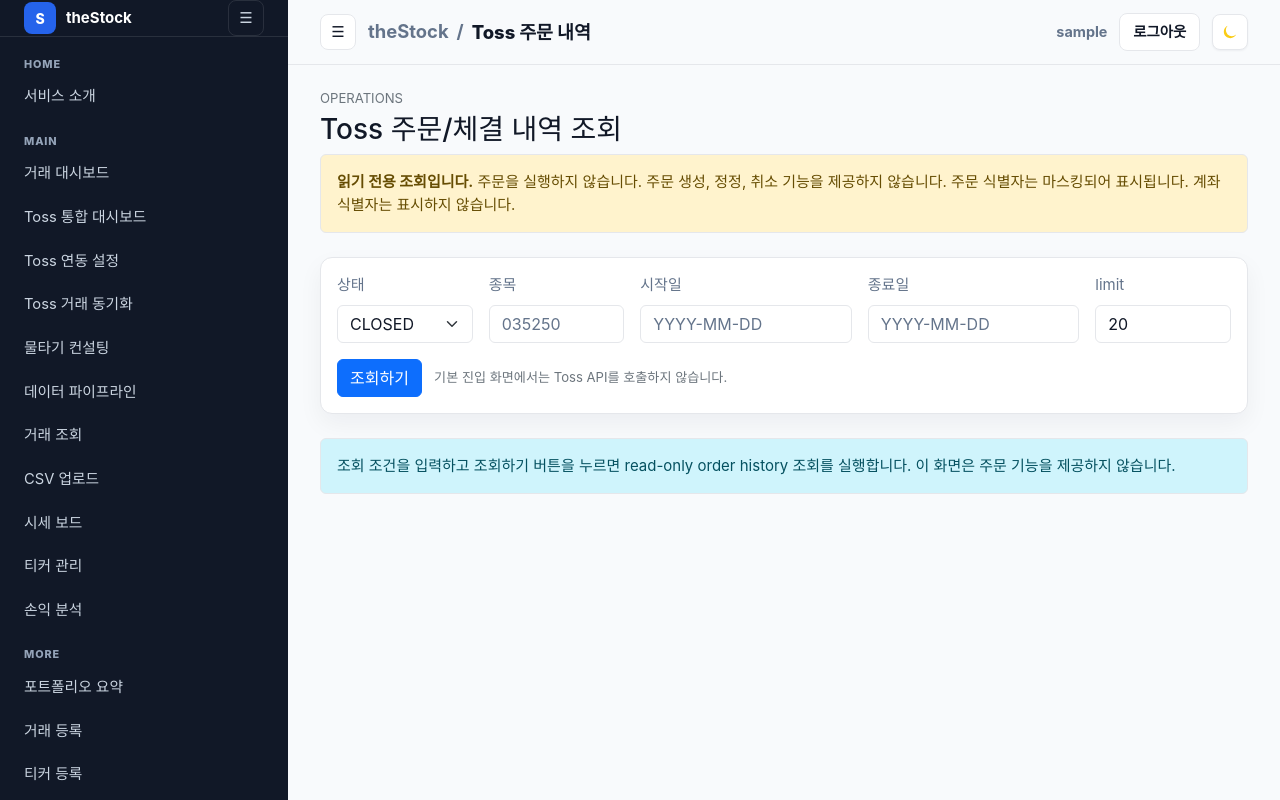
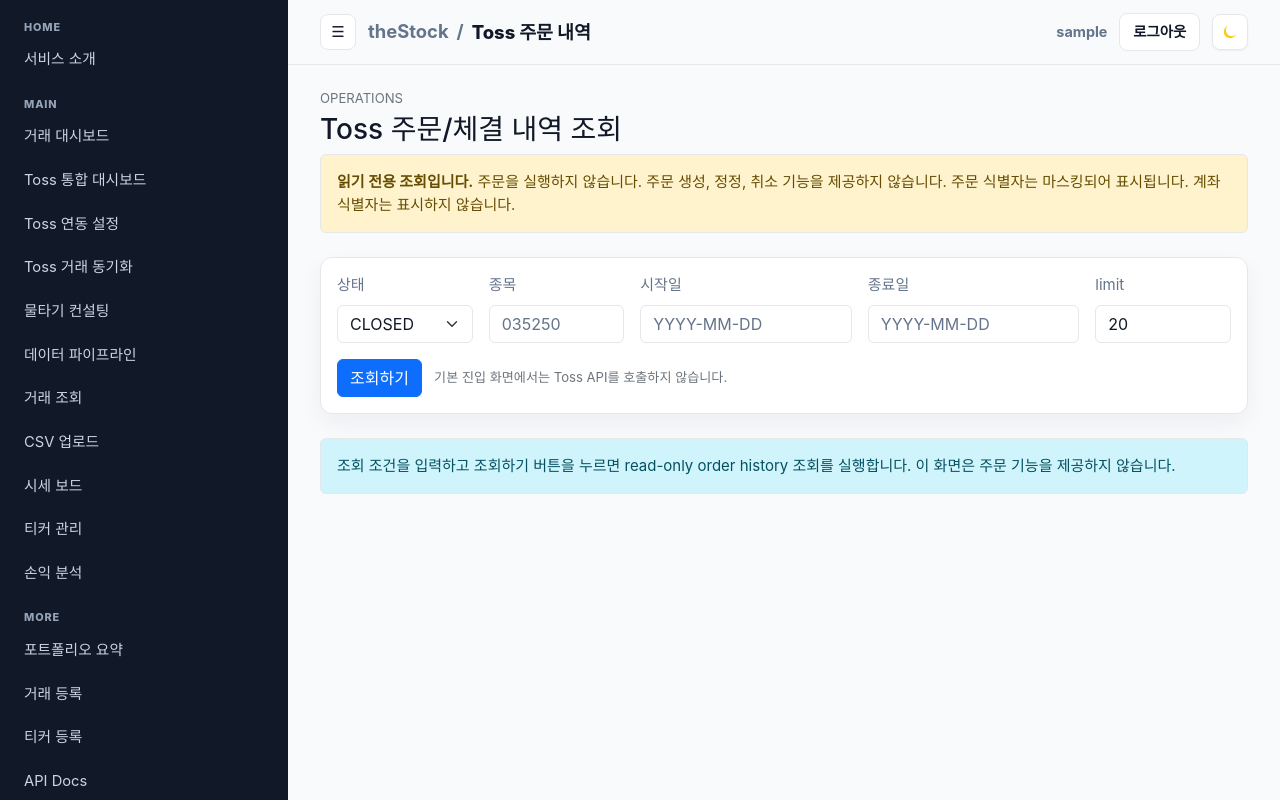
Before and after one commit to acskang/theStock, a Django app: page /operations/toss/order-history/ in a window 1280 px wide. Run offline with Django 5.2, Linux system fonts and the light colour scheme; the visitor is signed in with stand-in values (Sample User, id 1).

Commit message:
Use breadcrumb menu button for sidebar toggle

```diff
--- a/portfolio/static/portfolio/css/styles.css
+++ b/portfolio/static/portfolio/css/styles.css
@@ -98,16 +98,6 @@
   transition: transform .2s ease;
 }
 
-.app-sidebar__brand {
-  display: flex;
-  height: 4rem;
-  align-items: center;
-  justify-content: space-between;
-  gap: 1rem;
-  border-bottom: 1px solid rgba(255, 255, 255, .1);
-  padding: 0 1.5rem;
-}
-
 .app-sidebar__nav {
   display: grid;
   gap: .85rem;
@@ -129,32 +119,6 @@
   line-height: 1;
   padding: .35rem .75rem .2rem;
   text-transform: uppercase;
-}
-
-.brand-link {
-  display: inline-flex;
-  align-items: center;
-  gap: 10px;
-  color: #ffffff;
-  text-decoration: none;
-  font-weight: 700;
-}
-
-.brand-link:hover {
-  color: #ffffff;
-}
-
-.brand-mark {
-  display: inline-flex;
-  align-items: center;
-  justify-content: center;
-  width: 32px;
-  height: 32px;
-  border-radius: 8px;
-  background: var(--primary);
-  color: #ffffff;
-  font-size: 14px;
-  font-weight: 800;
 }
 
 .sidebar-link {
@@ -237,7 +201,6 @@
 }
 
 .mobile-menu-button,
-.sidebar-hide-button,
 .theme-toggle,
 .app-header-button {
   border: 1px solid var(--app-border);
@@ -247,25 +210,12 @@
 }
 
 .mobile-menu-button,
-.sidebar-hide-button,
 .theme-toggle {
   display: inline-flex;
   align-items: center;
   justify-content: center;
   width: 36px;
   height: 36px;
-}
-
-.sidebar-hide-button {
-  flex: 0 0 auto;
-  border-color: rgba(255, 255, 255, .1);
-  background: transparent;
-  color: #cbd5e1;
-}
-
-.sidebar-hide-button:hover {
-  background: rgba(255, 255, 255, .1);
-  color: #ffffff;
 }
 
 .app-header-button {
--- a/portfolio/static/portfolio/js/theme.js
+++ b/portfolio/static/portfolio/js/theme.js
@@ -31,7 +31,7 @@
   var sidebar = document.querySelector("[data-navigation-sidebar]");
   var content = document.querySelector("[data-navigation-content]");
   var openButton = document.querySelector("[data-nav-open-button]");
-  var closeButtons = document.querySelectorAll("[data-nav-close-button], [data-nav-backdrop]");
+  var closeButtons = document.querySelectorAll("[data-nav-backdrop]");
   var backdrop = document.querySelector("[data-nav-backdrop]");
   var desktopQuery = window.matchMedia("(min-width: 1024px)");
   var storageKey = "stock-workbench-sidebar-collapsed";
@@ -100,7 +100,24 @@
     setExpanded(sidebar.classList.contains("is-open"));
   }
 
-  openButton.addEventListener("click", showNavigation);
+  function toggleNavigation() {
+    if (desktopQuery.matches) {
+      if (sidebar.classList.contains("sidebar-collapsed")) {
+        showNavigation();
+      } else {
+        hideNavigation();
+      }
+      return;
+    }
+
+    if (sidebar.classList.contains("is-open")) {
+      hideNavigation();
+    } else {
+      showNavigation();
+    }
+  }
+
+  openButton.addEventListener("click", toggleNavigation);
   closeButtons.forEach(function (button) {
     button.addEventListener("click", hideNavigation);
   });
--- a/portfolio/templates/portfolio/base.html
+++ b/portfolio/templates/portfolio/base.html
@@ -19,7 +19,7 @@
     }());
   </script>
   <link href="https://cdn.jsdelivr.net/npm/bootstrap@5.3.3/dist/css/bootstrap.min.css" rel="stylesheet">
-  <link rel="stylesheet" href="{% static 'portfolio/css/styles.css' %}?v=20260617-layout2">
+  <link rel="stylesheet" href="{% static 'portfolio/css/styles.css' %}?v=20260618-nav-toggle">
   <style>
     .sidebar-link.is-active {
       background: var(--sidebar-hover);
@@ -32,13 +32,6 @@
 <body>
 <div class="app-shell min-vh-100">
   <aside data-navigation-sidebar class="app-sidebar">
-    <div class="app-sidebar__brand">
-      <a class="brand-link" href="{% url 'dashboard' %}">
-        <span class="brand-mark">S</span>
-        <span>theStock</span>
-      </a>
-      <button type="button" data-nav-close-button class="sidebar-hide-button" aria-label="Hide navigation">☰</button>
-    </div>
     <nav class="app-sidebar__nav" aria-label="Primary navigation">
       <div class="sidebar-section">
         <div class="sidebar-section__label">Home</div>
@@ -102,7 +95,7 @@
     <header class="top-header">
       <div class="top-header__inner">
         <div class="top-header__title-wrap">
-          <button type="button" data-nav-open-button class="mobile-menu-button" aria-label="Show navigation" aria-expanded="false">☰</button>
+          <button type="button" data-nav-open-button class="mobile-menu-button" aria-label="Toggle navigation" aria-expanded="false">☰</button>
           <nav class="app-breadcrumb" aria-label="Breadcrumb">
             <a href="{% url 'dashboard' %}">theStock</a>
             <span aria-hidden="true">/</span>
@@ -145,7 +138,7 @@
   </main>
 </div>
 <script src="https://cdn.jsdelivr.net/npm/chart.js@4.4.3/dist/chart.umd.min.js"></script>
-<script src="{% static 'portfolio/js/theme.js' %}?v=20260617-layout2"></script>
+<script src="{% static 'portfolio/js/theme.js' %}?v=20260618-nav-toggle"></script>
 <script src="{% static 'portfolio/js/app.js' %}?v=20260617-layout2"></script>
 {% block extra_js %}{% endblock %}
 </body>
```
